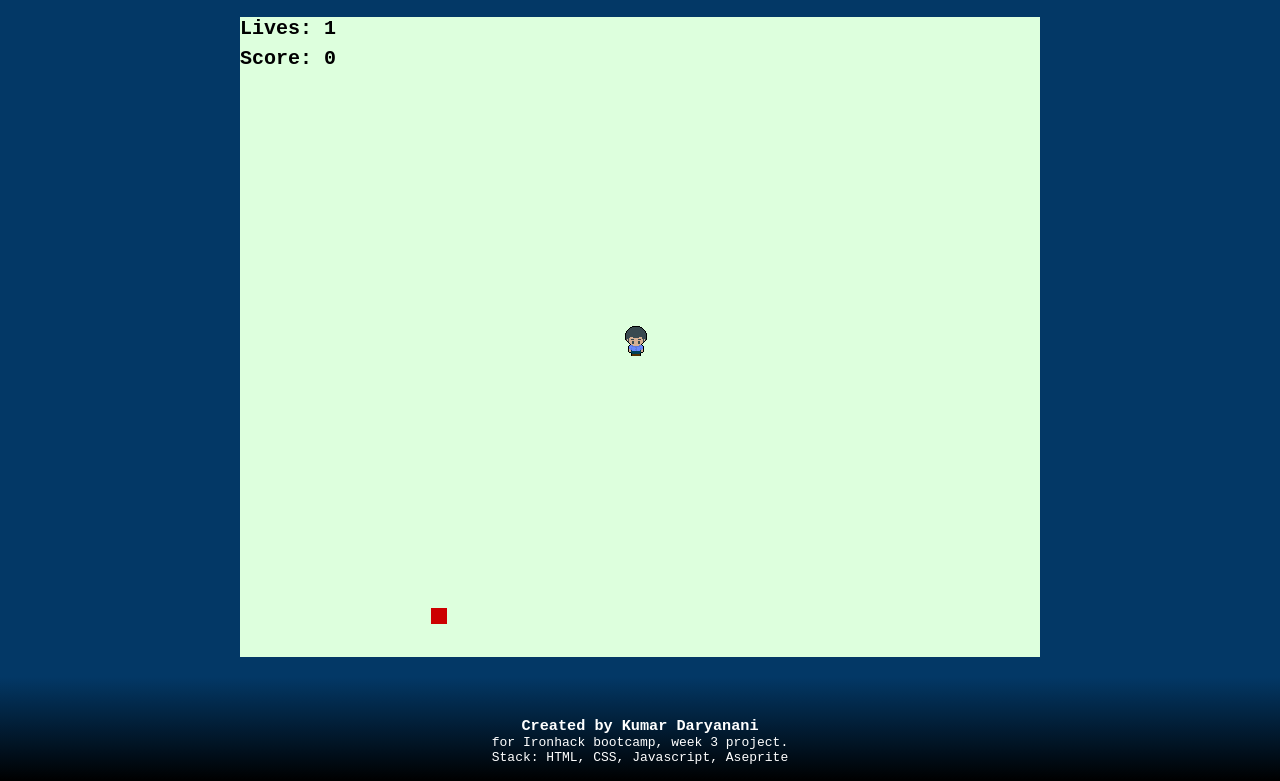
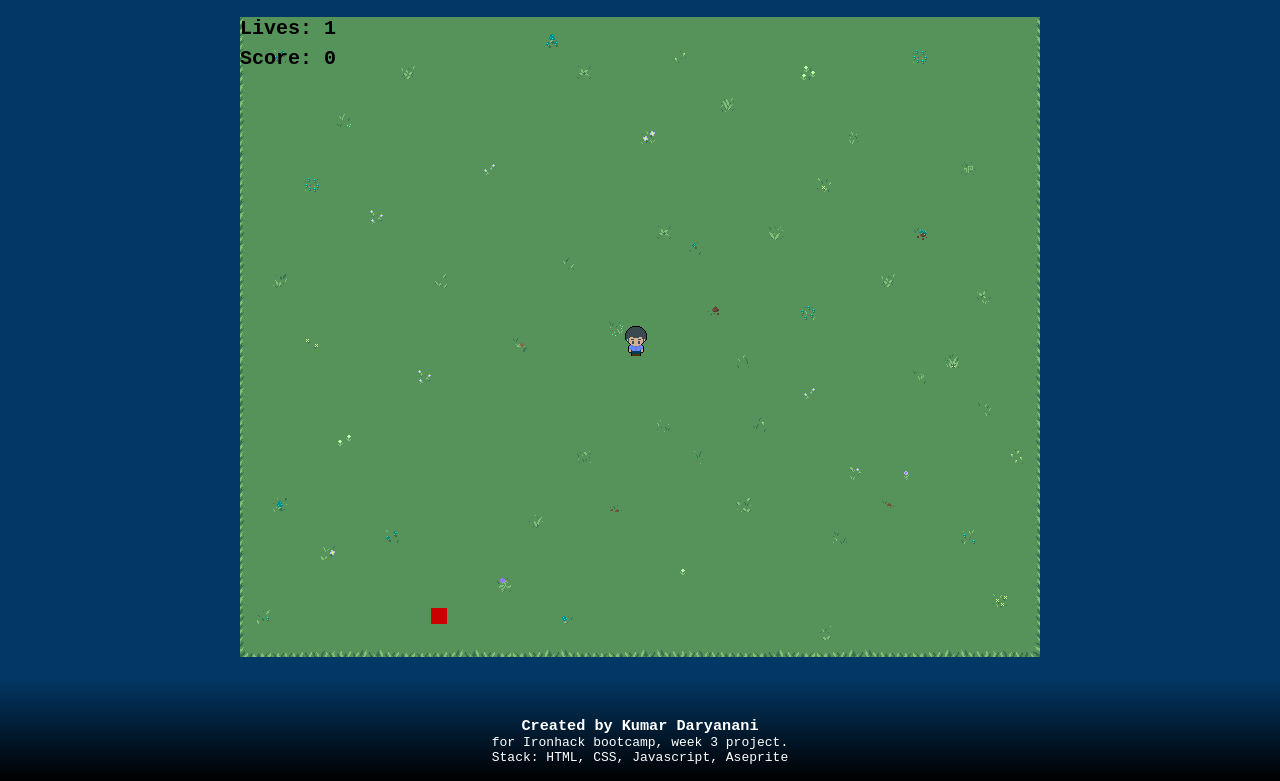
Before and after one commit to Oneirius/game-pooper-scooper, a plain HTML site: page index.html in a window 1280 px wide. Both pictures are taken after a click on the button "START GAME". Shown: the part 85-866 px from the top of the page. Drawn offline with Linux system fonts and the light colour scheme.

Commit message:
add BG to game screen

```diff
--- a/style.css
+++ b/style.css
@@ -91,6 +91,7 @@ footer {
     top: 0;
     overflow: hidden;
     background-color: #dfd;
+    background-image: url("./assets/art/bg-game.png");
 }
 
 #game-over {
```
Also changed, not shown: assets/art/bg-game.png (added).
